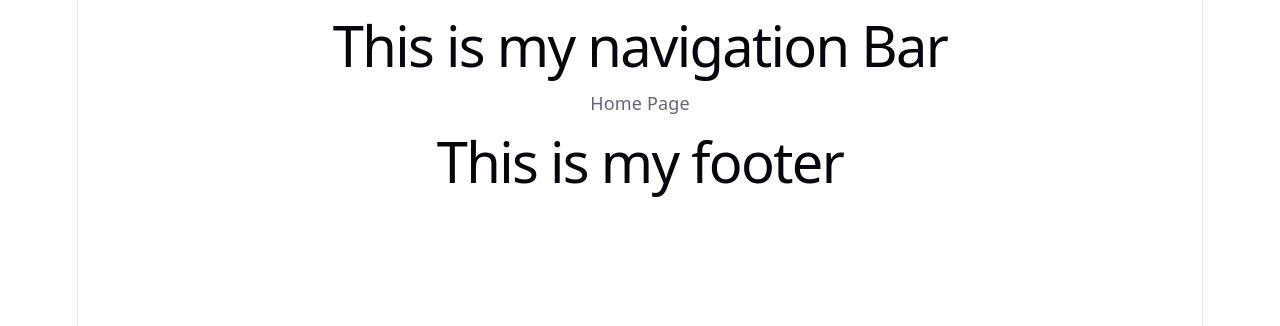
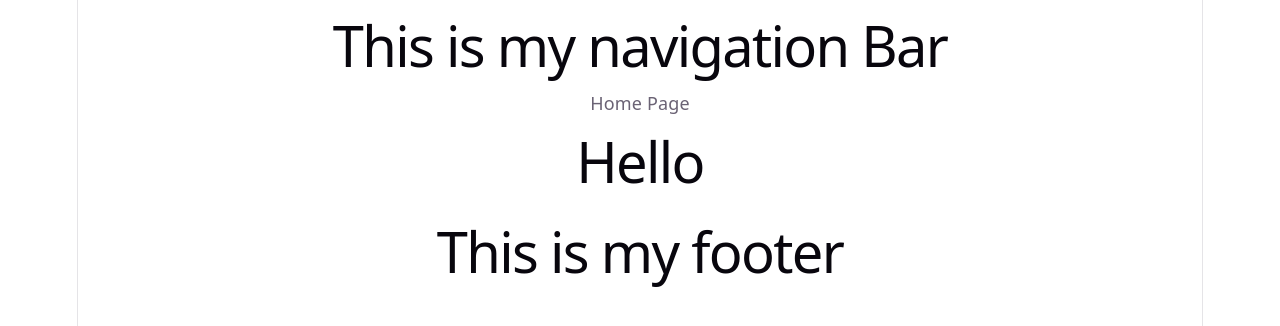
Before and after one commit to Mankelvo/personal-portfolio, a React (Vite) app: page / in a window 1280 px wide. Shown: the top 326 px of the page. Built offline with nearby package versions, Linux system fonts and the light colour scheme.

Commit message:
Add Hero section component

```diff
--- /dev/null
+++ b/src/components/sections/Hero.jsx
@@ -0,0 +1,9 @@
+function Hero(){
+    return (
+        <>
+        <h1>Hello</h1>
+        </>
+    )
+}
+
+export default Hero;
--- a/src/pages/Home.jsx
+++ b/src/pages/Home.jsx
@@ -1,10 +1,12 @@
 import Footer from '../components/layout/Footer';
 import Navbar from '../components/layout/Navbar'
+import Hero from '../components/sections/Hero';
 function Home(){
     return(
    <>
     <Navbar/>
     <main>Home Page</main>
+    <Hero/>
    <Footer/>
    </>
     )
```
